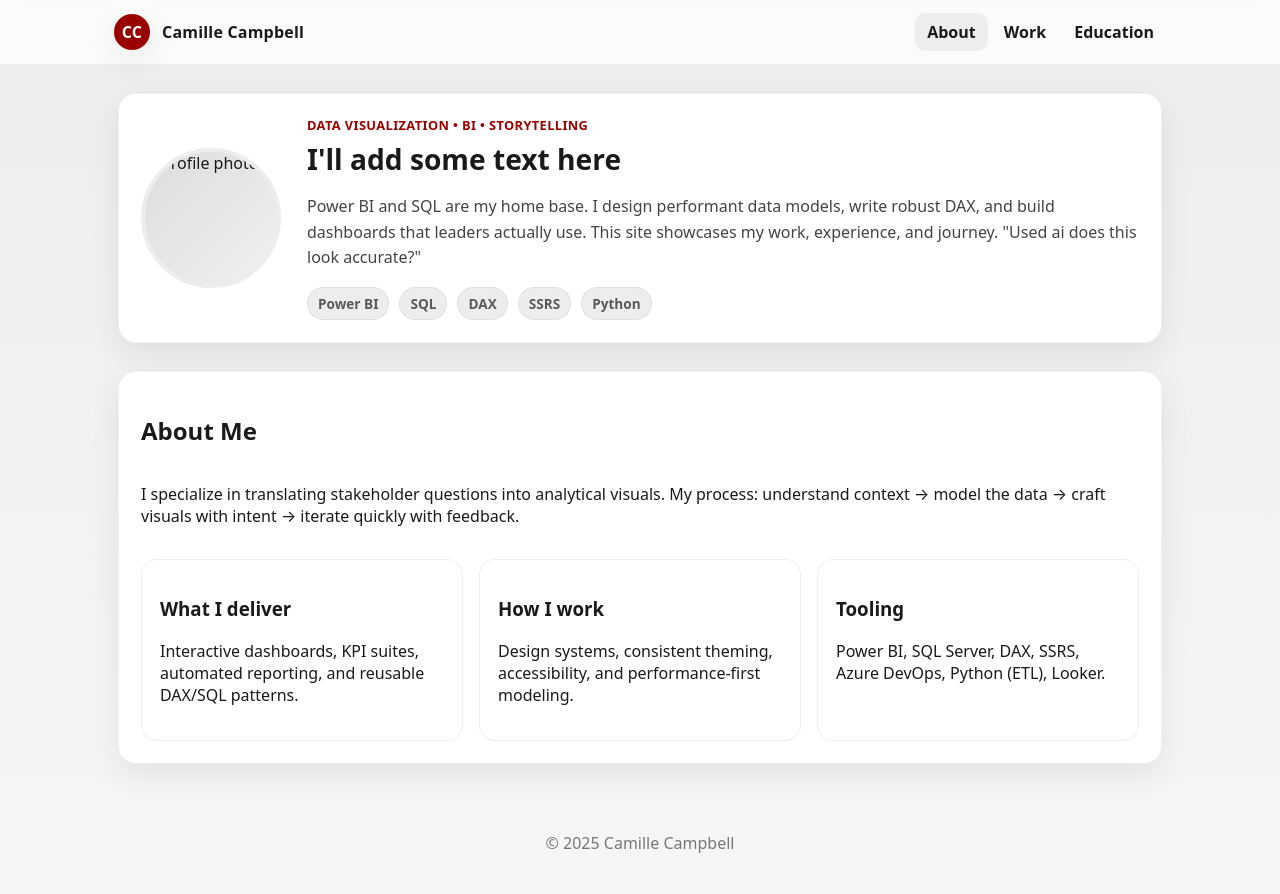
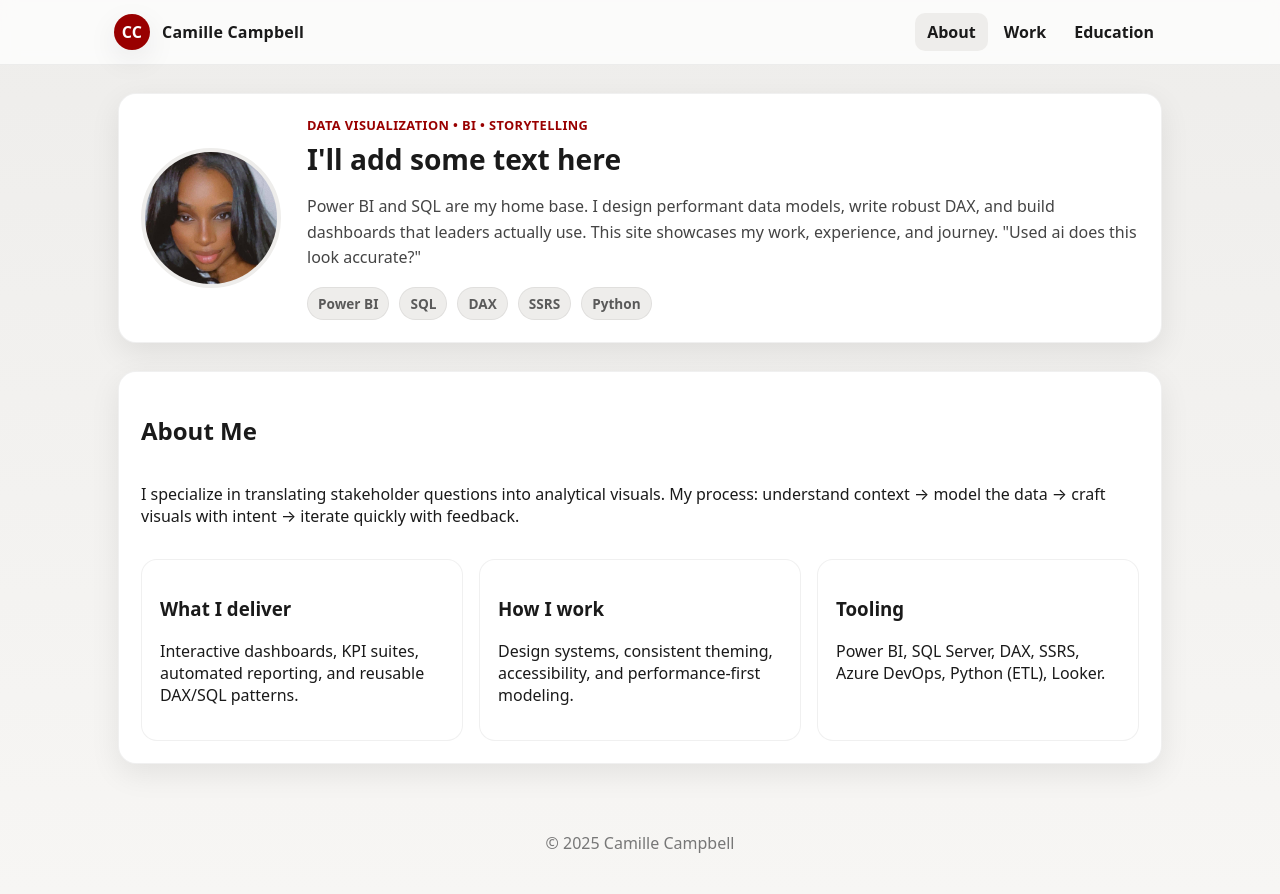
Before and after one commit to camillecampbell95/Portfolio.github.io, a plain HTML site: page index.html in a window 1280 px wide. Drawn offline with Linux system fonts and the light colour scheme.

Commit message:
Update index.html

```diff
--- a/index.html
+++ b/index.html
@@ -25,7 +25,7 @@
   <main class="container">
     <section class="hero">
       <div class="avatar-wrap">
-        <img src="Profile.jpeg" data-avatar class="avatar" alt="Profile photo"/>
+        <img src="Profile.jpg" data-avatar class="avatar" alt="Profile photo"/>
 
       </div>
       <div>
```
